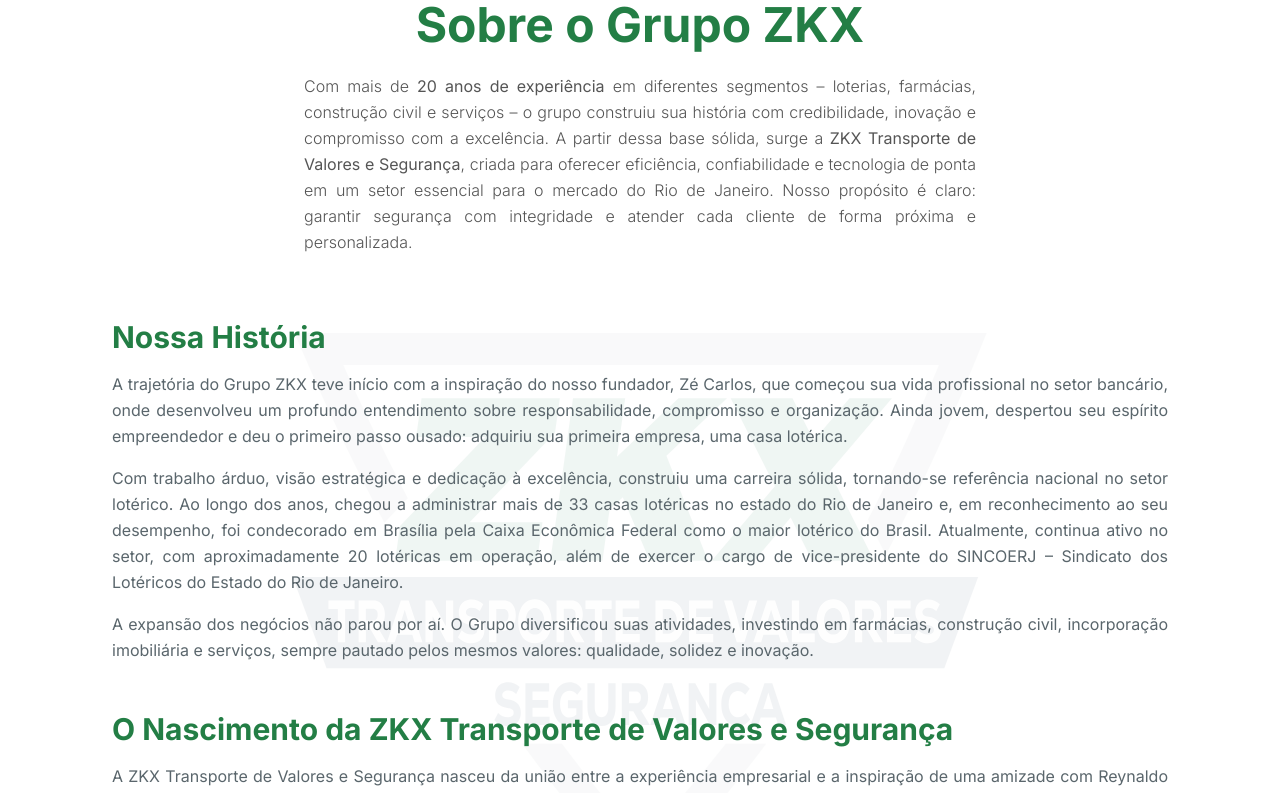
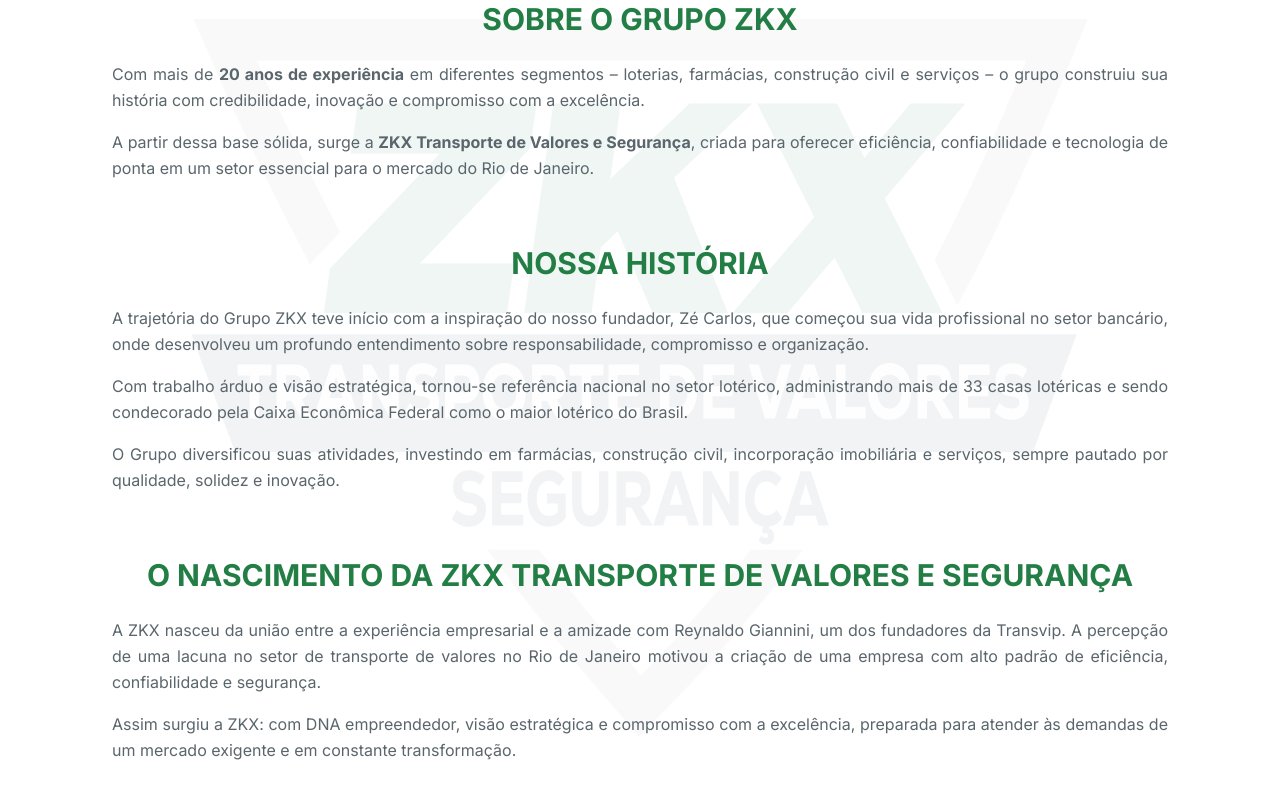
Before and after one commit to Grupo-zkx/secure-shine-boost, a React (Vite) app: page / in a window 1280 px wide. Shown: the part 820-1613 px from the top of the page. Built offline with nearby package versions, Linux system fonts and the light colour scheme.

Commit message:
alterado sobre para que estejam todos com a mesma importancia

```diff
--- a/src/components/AboutSection.tsx
+++ b/src/components/AboutSection.tsx
@@ -47,33 +47,8 @@ const AboutSection = () => (
         style={{ background: VERDE }}
       />
 
-      {/* Título e descrição introdutória (mantive o texto e estilo) */}
-      <div className="text-center mb-16">
-        <h2
-          className="text-4xl lg:text-5xl font-black mb-6"
-          style={{ color: VERDE }}
-        >
-          Sobre o Grupo ZKX
-        </h2>
-        <p
-          className="text-base leading-relaxed max-w-2xl mx-auto text-justify"
-          style={{ color: "#555", fontWeight: 250 }}
-        >
-          Com mais de <strong>20 anos de experiência</strong> em diferentes
-          segmentos – loterias, farmácias, construção civil e serviços – o grupo
-          construiu sua história com credibilidade, inovação e compromisso com a
-          excelência. A partir dessa base sólida, surge a{" "}
-          <strong>ZKX Transporte de Valores e Segurança</strong>, criada para
-          oferecer eficiência, confiabilidade e tecnologia de ponta em um setor
-          essencial para o mercado do Rio de Janeiro. Nosso propósito é claro:
-          garantir segurança com integridade e atender cada cliente de forma
-          próxima e personalizada.
-        </p>
-      </div>
-
-      <div className="w-full px-6 md:px-12 lg:px-24 mb-20">
-        <div className="relative mb-16">
-          {/* Marca d'água (absoluta, baixa opacidade) */}
+      <div className="w-full px-6 md:px-12 lg:px-24 mb-20 relative">
+        {/* Marca d'água visível apenas nos 3 blocos */}
         <img
           src="/assets/logo/grupo_zkx.svg"
           alt="Marca d'água Grupo ZKX"
@@ -82,81 +57,92 @@ const AboutSection = () => (
           style={{ opacity: 0.06 }}
         />
 
-          {/* Layout em linhas: Nossa História (linha 1) */}
-          <div className="relative z-10 mb-12">
+        {/* Bloco 1 - Sobre */}
+        <div className="relative z-10 mb-16 text-center">
           <h3
-              className="text-2xl lg:text-3xl font-bold"
+            className="text-2xl lg:text-3xl font-bold mb-6 uppercase"
+            style={{ color: VERDE }}
+          >
+            Sobre o Grupo ZKX
+          </h3>
+          <div className="text-base text-justify text-[#5a666c] space-y-4 leading-relaxed mx-auto">
+            <p>
+              Com mais de <strong>20 anos de experiência</strong> em diferentes
+              segmentos – loterias, farmácias, construção civil e serviços – o
+              grupo construiu sua história com credibilidade, inovação e
+              compromisso com a excelência.
+            </p>
+            <p>
+              A partir dessa base sólida, surge a{" "}
+              <strong>ZKX Transporte de Valores e Segurança</strong>, criada
+              para oferecer eficiência, confiabilidade e tecnologia de ponta em
+              um setor essencial para o mercado do Rio de Janeiro.
+            </p>
+          </div>
+        </div>
+
+        {/* Bloco 2 - Nossa História */}
+        <div className="relative z-10 mb-16 text-center">
+          <h3
+            className="text-2xl lg:text-3xl font-bold mb-6 uppercase"
             style={{ color: VERDE }}
           >
             Nossa História
           </h3>
-            <div className="text-base text-justify text-[#5a666c] space-y-4 leading-relaxed mt-4">
+          <div className="text-base text-justify text-[#5a666c] space-y-4 leading-relaxed mx-auto">
             <p>
               A trajetória do Grupo ZKX teve início com a inspiração do nosso
               fundador, Zé Carlos, que começou sua vida profissional no setor
               bancário, onde desenvolveu um profundo entendimento sobre
-                responsabilidade, compromisso e organização. Ainda jovem,
-                despertou seu espírito empreendedor e deu o primeiro passo
-                ousado: adquiriu sua primeira empresa, uma casa lotérica.
+              responsabilidade, compromisso e organização.
             </p>
             <p>
-                Com trabalho árduo, visão estratégica e dedicação à excelência,
-                construiu uma carreira sólida, tornando-se referência nacional
-                no setor lotérico. Ao longo dos anos, chegou a administrar mais
-                de 33 casas lotéricas no estado do Rio de Janeiro e, em
-                reconhecimento ao seu desempenho, foi condecorado em Brasília
-                pela Caixa Econômica Federal como o maior lotérico do Brasil.
-                Atualmente, continua ativo no setor, com aproximadamente 20
-                lotéricas em operação, além de exercer o cargo de
-                vice-presidente do SINCOERJ – Sindicato dos Lotéricos do Estado
-                do Rio de Janeiro.
+              Com trabalho árduo e visão estratégica, tornou-se referência
+              nacional no setor lotérico, administrando mais de 33 casas
+              lotéricas e sendo condecorado pela Caixa Econômica Federal como o
+              maior lotérico do Brasil.
             </p>
             <p>
-                A expansão dos negócios não parou por aí. O Grupo diversificou
-                suas atividades, investindo em farmácias, construção civil,
-                incorporação imobiliária e serviços, sempre pautado pelos mesmos
-                valores: qualidade, solidez e inovação.
+              O Grupo diversificou suas atividades, investindo em farmácias,
+              construção civil, incorporação imobiliária e serviços, sempre
+              pautado por qualidade, solidez e inovação.
             </p>
           </div>
         </div>
 
-          {/* Layout em linhas: O Nascimento (linha 2) */}
-          <div className="relative z-10">
+        {/* Bloco 3 - O Nascimento */}
+        <div className="relative z-10 mb-16 text-center">
           <h3
-              className="text-2xl lg:text-3xl font-bold"
+            className="text-2xl lg:text-3xl font-bold mb-6 uppercase"
             style={{ color: VERDE }}
           >
             O Nascimento da ZKX Transporte de Valores e Segurança
           </h3>
-            <div className="text-base text-justify text-[#5a666c] space-y-4 leading-relaxed mt-4 text-justify">
+          <div className="text-base text-justify text-[#5a666c] space-y-4 leading-relaxed mx-auto">
             <p>
-                A ZKX Transporte de Valores e Segurança nasceu da união entre a
-                experiência empresarial e a inspiração de uma amizade com
-                Reynaldo Giannini, um dos fundadores da antiga Transvip. Essa
-                conexão, aliada à percepção de uma grande lacuna no setor de
-                transporte de valores do Rio de Janeiro, foi determinante para a
-                criação de uma empresa com alto padrão de eficiência,
+              A ZKX nasceu da união entre a experiência empresarial e a amizade
+              com Reynaldo Giannini, um dos fundadores da Transvip. A percepção
+              de uma lacuna no setor de transporte de valores no Rio de Janeiro
+              motivou a criação de uma empresa com alto padrão de eficiência,
               confiabilidade e segurança.
             </p>
             <p>
-                Assim surgiu a ZKX: uma empresa com DNA empreendedor, visão
-                estratégica e compromisso com a excelência, preparada para
-                atender às demandas de um mercado exigente e em constante
-                transformação.
+              Assim surgiu a ZKX: com DNA empreendedor, visão estratégica e
+              compromisso com a excelência, preparada para atender às demandas
+              de um mercado exigente e em constante transformação.
             </p>
           </div>
         </div>
       </div>
 
-        {/* Nossos Pilares */}
-        <div className="space-y-8">
+      {/* Nossos Pilares (fora da marca d’água) */}
+      <div className="w-full px-6 md:px-12 lg:px-24 mb-20 text-center">
         <h3
-            className="text-2xl lg:text-3xl font-bold text-center uppercase"
+          className="text-2xl lg:text-3xl font-bold text-center uppercase mb-10"
           style={{ color: VERDE }}
         >
           Nossos Pilares
         </h3>
-
         <div className="grid grid-cols-1 sm:grid-cols-2 lg:grid-cols-3 xl:grid-cols-5 gap-10 mt-6 justify-items-center">
           {values.map(({ img, title, description }) => (
             <div
@@ -174,10 +160,7 @@ const AboutSection = () => (
               >
                 {title}
               </h4>
-                <p
-                  className="text-sm"
-                  style={{ color: VERDE, fontWeight: 200 }}
-                >
+              <p className="text-sm" style={{ color: VERDE, fontWeight: 200 }}>
                 {description}
               </p>
             </div>
@@ -185,7 +168,6 @@ const AboutSection = () => (
         </div>
       </div>
     </div>
-    </div>
   </section>
 )
 
```
Lines whose indentation alone changed are shown as unchanged.
